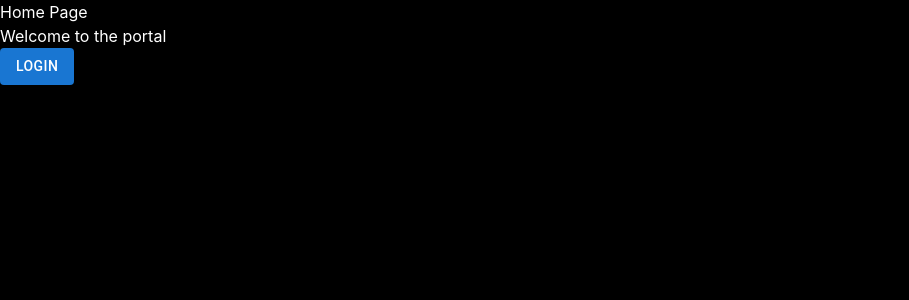
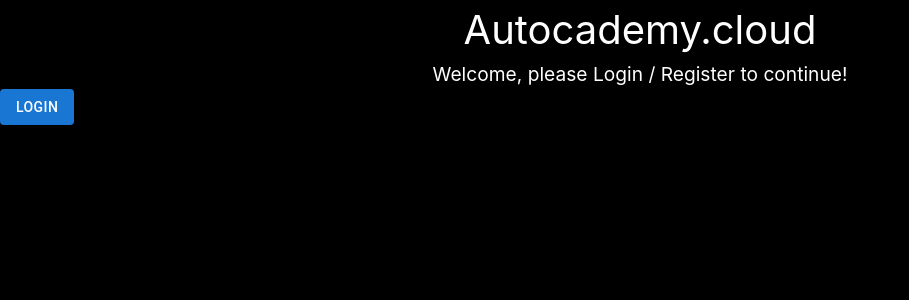
Before and after one commit to autocademy/autocademy-react, a React (Create React App) app: page / in a window 1280 px wide. Shown: the top 300 px of the page, without its empty margins (0-909 px from the left). Built offline with nearby package versions, Linux system fonts and the light colour scheme; no server answers; a web font is replaced by a local one.

Commit message:
small modifications to the Home Page layout

```diff
--- a/src/Routes.js
+++ b/src/Routes.js
@@ -3,7 +3,7 @@
 import Signup  from './pages/signUp'
 import Home from './pages/Home'
 import { Dashboard } from './pages/Dashboard';
-import ProtectedRoute from './ProtectedRoute';
+// import ProtectedRoute from './ProtectedRoute';
 import { AuthProvider } from './AuthContext';
 
 const AppRoutes = () => {
@@ -13,11 +13,11 @@
                 <Routes>
                     <Route path='/' element={<Home />} />
                     <Route path='/signup' element={<Signup />} />
-                    <Route path='/dashboard' element={
+                    {/* <Route path='/dashboard' element={
                         <ProtectedRoute>
                             <Dashboard />
                         </ProtectedRoute>
-                    } />
+                    } /> */}
                 </Routes>
             </AuthProvider>
         </Router>
--- a/src/pages/Dashboard.css
+++ b/src/pages/Dashboard.css
@@ -2,3 +2,15 @@
     background-color: black;
     color: white;
 }
+
+.custom-header {
+    text-align: center;
+    font-size: 2.5rem;
+}
+
+.custom-para {
+    text-align: center;
+    font-size: 1.2em;
+}
+
+/* TODO: Need to split up the CSS styles for Dashboard and Home */
--- a/src/pages/Home.js
+++ b/src/pages/Home.js
@@ -4,8 +4,11 @@
 const Home = () => {
     return (
         <>
-            <h1> Home Page </h1>
-            <p> Welcome to the portal</p>
+            <div>
+                <h1 className='custom-header'> Autocademy.cloud </h1>
+            </div>
+
+            <p className='custom-para'> Welcome, please Login / Register to continue!</p>
             <Button variant="contained"> Login </Button>
         </>
     );
```
